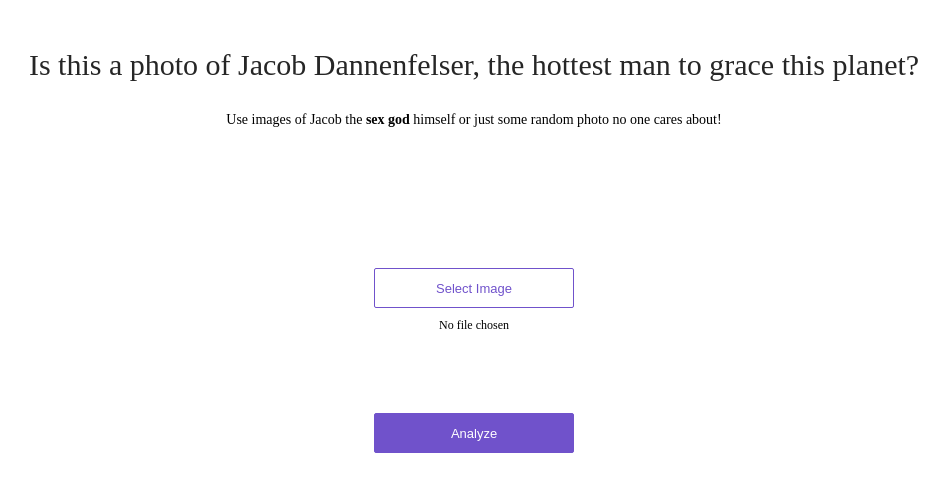
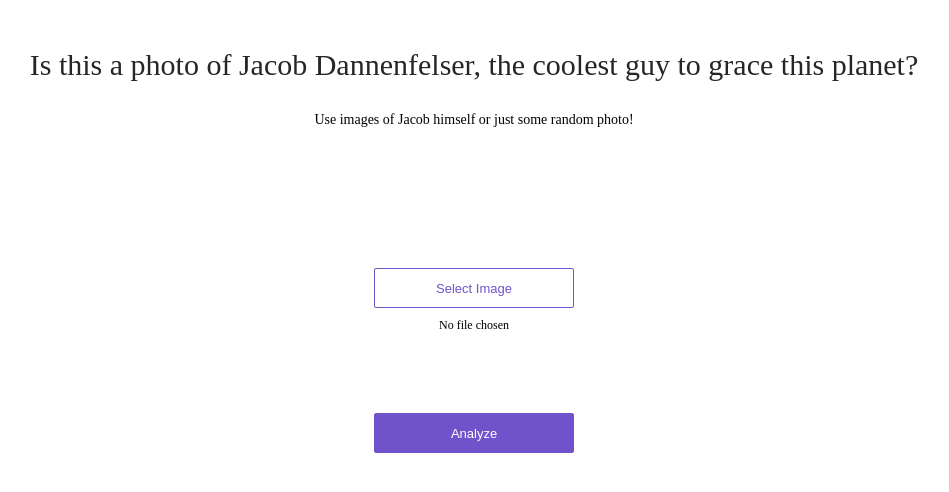
Before and after one commit to JThistle9/Jacobnet, a plain HTML site: page app/view/index.html in a window 1280 px wide. Shown: the whole page, without its empty margins (166-1115 px from the left). Drawn offline with Linux system fonts and the light colour scheme.

Commit message:
Update index.html

```diff
--- a/app/view/index.html
+++ b/app/view/index.html
@@ -7,9 +7,9 @@
 <body>
 <div>
   <div class='center'>
-    <div class='title'>Is this a photo of Jacob Dannenfelser, the hottest man to grace this planet?</div>
+    <div class='title'>Is this a photo of Jacob Dannenfelser, the coolest guy to grace this planet?</div>
     <p>
-      Use images of Jacob the <strong>sex god</strong> himself or just some random photo no one cares about!
+      Use images of Jacob himself or just some random photo!
     </p>
     <div class='content'>
       <div class='no-display'>
```
